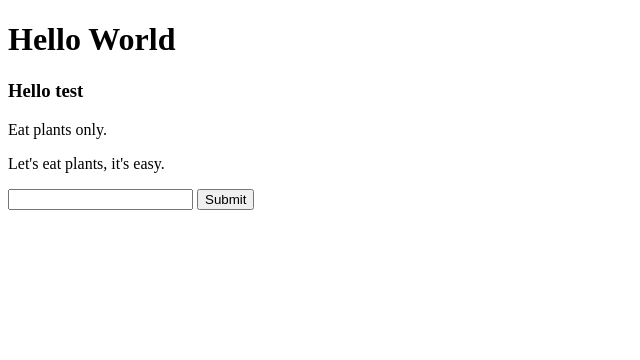
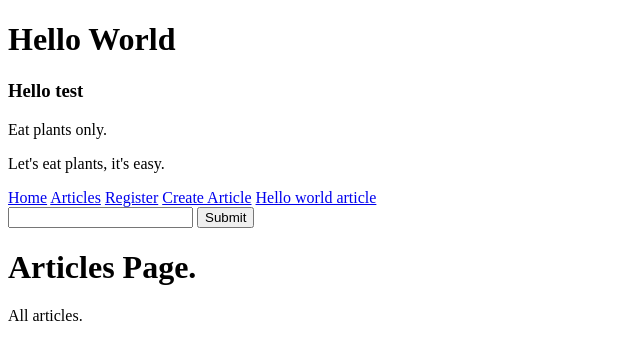
Before and after one commit to corpjuk/corpjuk.dev, a Django app: page /articles/ in a window 1280 px wide. Shown: the top 360 px of the page, without its empty margins (0-640 px from the left). Run offline with Django 3.2, Linux system fonts and the light colour scheme; data that the repository does not hold is empty.

Commit message:
added home url, articles url now displays all articles

```diff
--- a/articles/views.py
+++ b/articles/views.py
@@ -35,7 +35,11 @@ def article_search_view(request):
     context = {
         "object_list": qs
     }
-    return render(request, "articles/search.html", context=context)
+    if query == None:
+        context = {'article': Article.objects.all(),}
+        return render(request, "articles/articles.html", context=context)
+    else:
+        return render(request, "articles/search.html", context=context)
 
 
 # Notes version down below
--- a/eatplants/urls.py
+++ b/eatplants/urls.py
@@ -30,7 +30,7 @@ from .views import home_view
 
 #the order matters for URLS
 urlpatterns = [
-    path('', home_view), # index / home / root
+    path('', home_view, name='home'), # index / home / root
     path('articles/', article_search_view, name='articles'),
     path('articles/create/', article_create_view, name='article-create'),
     path('articles/<slug:slug>/', article_detail_view, name='article-detail'),
--- a/recipes/tests.py
+++ b/recipes/tests.py
@@ -156,6 +156,7 @@ class RecipeTestCase(TestCase):
                 unit=invalid_unit
             )
             ingredient.full_clean()
+            # we are not calling .save on these functions
 
     # testing for an error
     def test_unit_measure_validation_error(self):
--- /dev/null
+++ b/templates/articles/articles.html
@@ -0,0 +1,22 @@
+{% extends "base.html" %}
+
+{% block content %}
+
+<h1>Articles Page.</h1>
+<p>All articles.</p>
+
+
+<!-- <a href='{% url "article-create" %}'>Create Article</a>
+<a href='{% url "articles" %}'>Articles</a>
+<a href='{% url "register" %}'>Register</a>
+<a href='{% url "article-detail" slug="hello-world" %}'>Hello world article</a> -->
+<ul>
+  {% for x in article %}
+</ul>
+{% if x.title %}
+<li><a href='{{ x.get_absolute_url }}'>{{x.title }} - {{ x.content }}</a></li>
+
+{% endif %}
+{% endfor %}
+
+{% endblock content %}
--- a/templates/base.html
+++ b/templates/base.html
@@ -9,6 +9,11 @@
     <h3>Hello test</h3>
     <p>Eat plants only.</p>
     <p>Let's eat plants, it's easy.</p>
+    <a href='{% url "home" %}'>Home</a>
+    <a href='{% url "articles" %}'>Articles</a>
+    <a href='{% url "register" %}'>Register</a>
+    <a href='{% url "article-create" %}'>Create Article</a>
+    <a href='{% url "article-detail" slug="hello-world" %}'>Hello world article</a>
     <form action='/articles/' method='GET'>
       <input type='text' name='q'/>
       <input type='submit' />
```
Also changed, not shown: recipes/models.py (+15 -0 lines).
